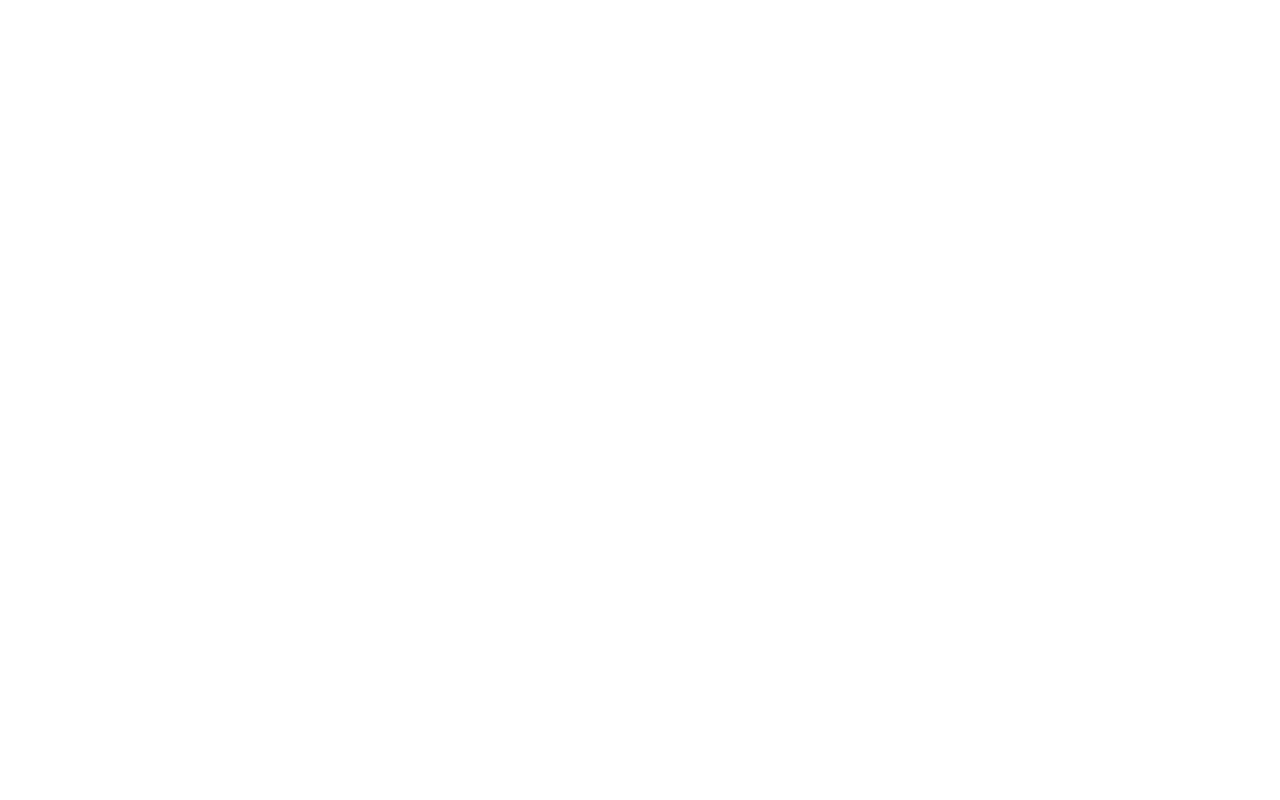
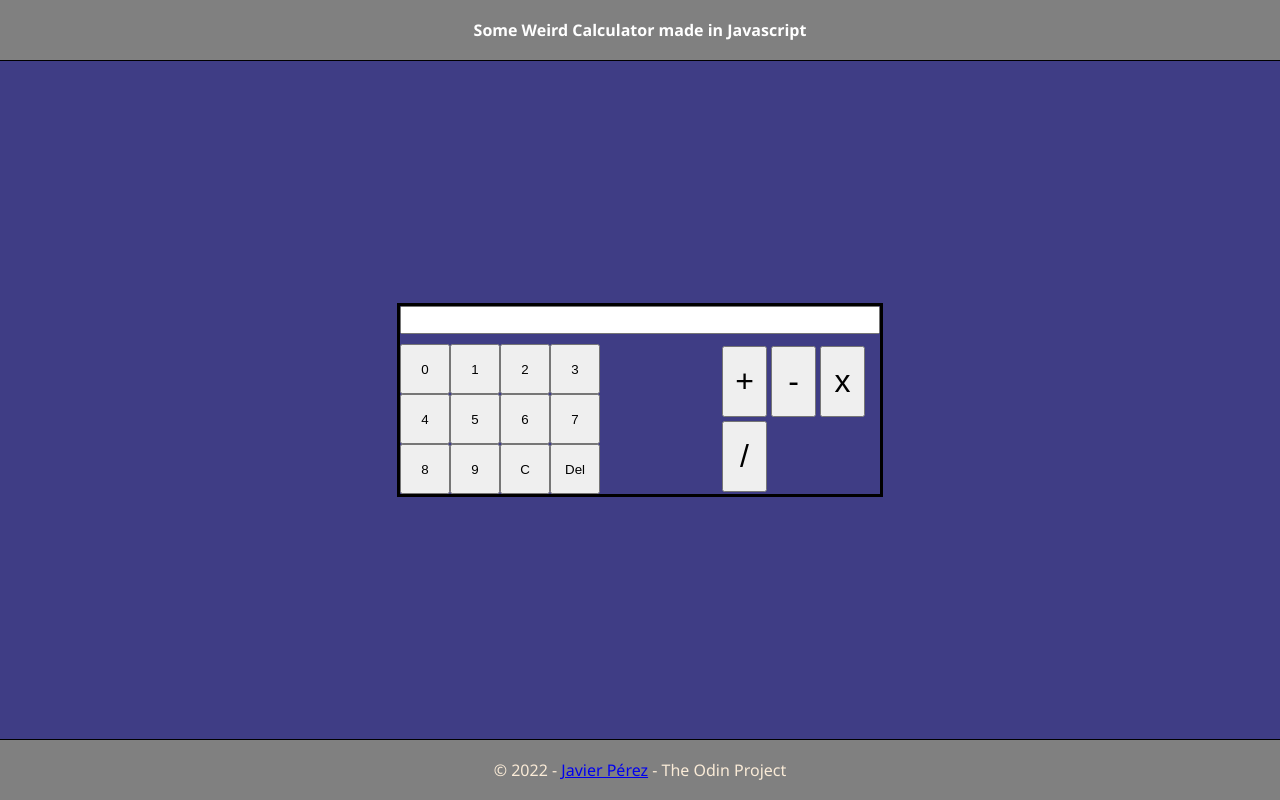
Before and after one commit to Javier3221/ODP_calculator, a plain HTML site: page index.html in a window 1280 px wide. Drawn offline with Linux system fonts and the light colour scheme.

Commit message:
Finished initial calculator design

```diff
--- a/index.html
+++ b/index.html
@@ -5,10 +5,33 @@
     <meta http-equiv="X-UA-Compatible" content="IE=edge">
     <meta name="viewport" content="width=device-width, initial-scale=1.0">
     <title>Calculator</title>
-    <link rel="spreadsheet" href="./style/style.css">
+    <link rel="stylesheet" href="./style/style.css">
     <script src="./script/script.js" defer></script>
 </head>
 <body>
+    <header>
+        <div class="navBar">
+            <p>Some Weird Calculator made in Javascript</p>
+        </div>
+    </header>
+    <div class="container">
+        <div class="calculator">
+            <div class="display">
+                <input>
+            </div>
 
+            <div class="buttons">
+                <div class="button-section numbers">
+
+                </div>
+                <div class="button-section operators">
+
+                </div>
+            </div>
+        </div>
+    </div>
+    <footer>
+        <p>	&copy; 2022 - <a href="https://github.com/Javier3221">Javier Pérez</a> - The Odin Project</p>
+    </footer>
 </body>
 </html>
--- a/script/script.js
+++ b/script/script.js
@@ -5,3 +5,38 @@ const multiply = (a, b) => a * b;
 const divide = (a, b) => a / b;
 
 const operate = (operator, a, b) => operator(a, b);
+
+const numberButtons = document.querySelector(".numbers");
+for (let i = 0; i <= 9; i++) {
+    let buttons = document.createElement("button")
+    buttons.textContent = i;
+    buttons.classList.add("btn", "btn-number");
+    buttons.style.minHeight = "50px"
+    buttons.style.minWidth = "50px"
+    numberButtons.appendChild(buttons);
+}
+
+let clearButton = document.createElement("button");
+clearButton.textContent = "C";
+clearButton.classList.add("btn", "btn-clear");
+clearButton.style.minHeight = "50px";
+clearButton.style.minWidth = "50px";
+numberButtons.appendChild(clearButton);
+
+let deleteButton = document.createElement("button");
+deleteButton.textContent = "Del"
+deleteButton.classList.add("btn", "btn-delete");
+deleteButton.style.minHeight = "50px"
+deleteButton.style.minWidth = "50px"
+numberButtons.appendChild(deleteButton);
+
+let operations = new Array("+", "-", "x", "/");
+const operatorButtons = document.querySelector(".operators");
+operations.forEach(operation => {
+    let button = document.createElement("button");
+    button.textContent = operation
+    button.classList.add("btn", "btn-operator");
+    button.style.minHeight = "45px"
+    button.style.minWidth = "45px"
+    operatorButtons.appendChild(button)
+});
--- a/style/style.css
+++ b/style/style.css
@@ -0,0 +1,80 @@
+body {
+    background-color: rgb(63, 61, 133);
+    display: flex;
+    flex-direction: column;
+    min-height: 100vh;
+    margin: 0;
+    padding: 0;
+    align-items: stretch;
+}
+
+.navBar{
+    text-align: center;
+    background-color: grey;
+    padding: 3px;
+    color: white;
+    font-weight: 700;
+    font-family:'Segoe UI', 'Tahoma', 'Geneva', 'Verdana', 'sans-serif';
+    margin-bottom:auto;
+    border-bottom: solid black 1px;
+}
+
+footer {
+    text-align: center;
+    background-color: grey;
+    padding: 3px;
+    color: antiquewhite;
+    font-family:'Segoe UI', 'Tahoma', 'Geneva', 'Verdana', 'sans-serif';
+    margin-top:auto;
+    border-top: solid black 1px;
+}
+
+.container {
+    display: flex;
+    width: max-content;
+    height: max-content;
+    flex: 2 0;
+    align-items: center;
+    margin-left: auto;
+    margin-right: auto;
+}
+
+.calculator{
+    min-width: 60vh;
+    border: solid black 3px;
+}
+
+.buttons{
+    display: flex;
+}
+
+.button-section{
+    display: flex;
+    flex-flow: row wrap;
+}
+
+.numbers{
+    max-width: 30vh;
+}
+
+.operators{
+    max-width: 20vh;
+    margin-left: auto;
+}
+
+.btn-operator{
+    margin: 2px;
+    font-size: xx-large;
+}
+
+.display{
+    width: 100%;
+  margin-bottom: 10px;
+  display: flex;
+}
+
+input{
+    width: 100%;
+    font-size: larger;
+    flex-grow: 1;
+}
```
